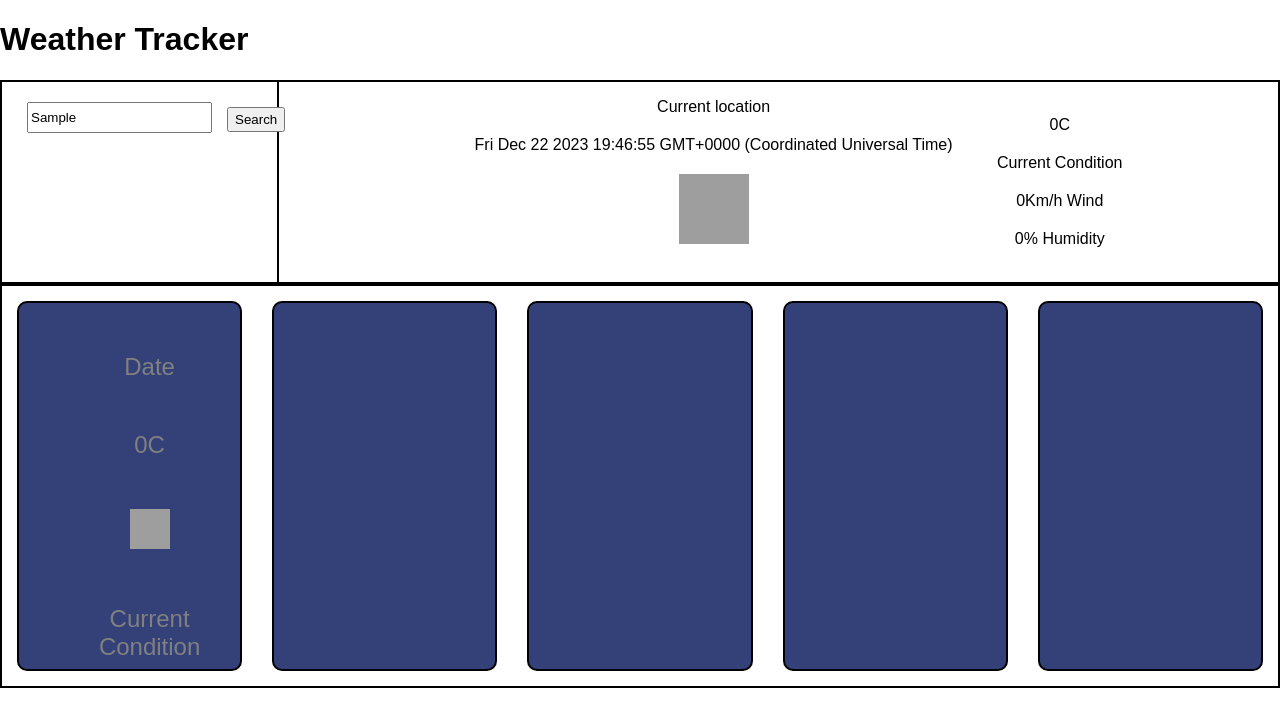
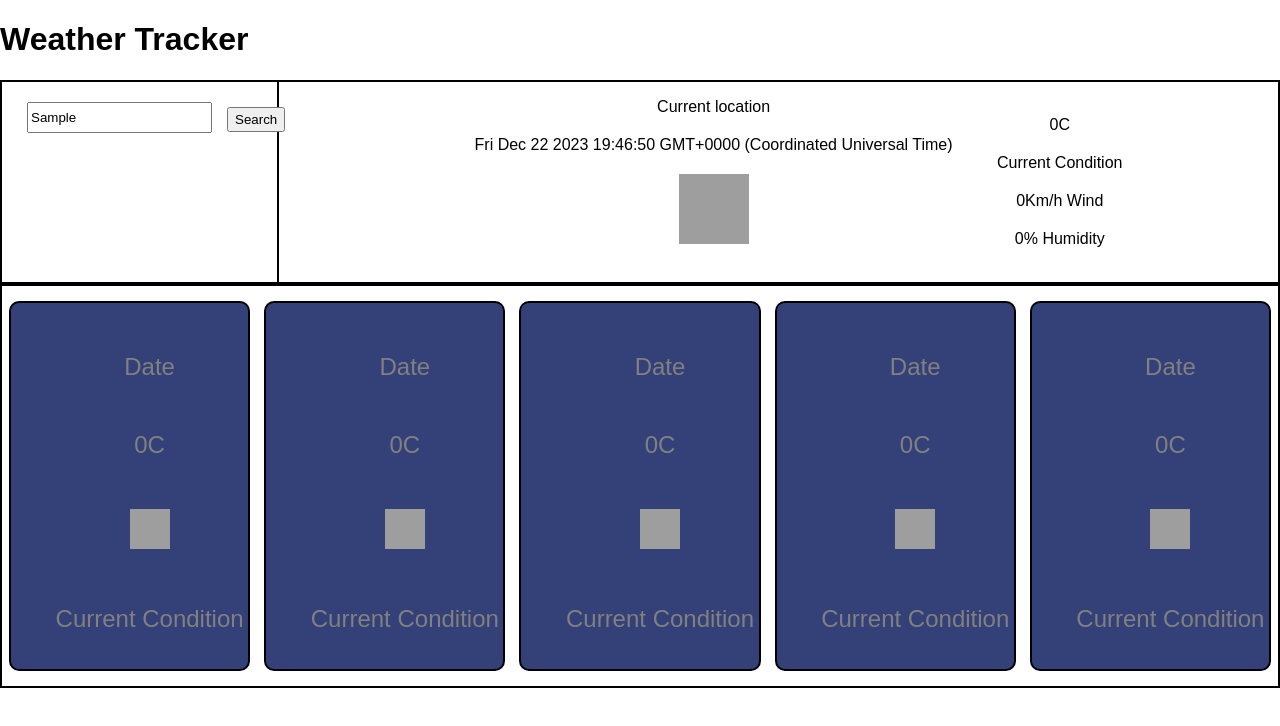
Before and after one commit to dannadlerp/weatherTracker, a plain HTML site: page index.html in a window 1280 px wide. Both pictures are taken after typing "Sample" into the empty fields and a click on the button "Search". Drawn offline with Linux system fonts and the light colour scheme; no server answers; grey boxes are pictures that could not be loaded.

Commit message:
Add files via upload
added all five future weather cards with proper marginilization, added new fetch call for future weather, created new variables for future weather, fixed bug - would throw error when loading page because city variable was null.

```diff
--- a/css/style.css
+++ b/css/style.css
@@ -31,7 +31,10 @@ float: left;
   width: 250px;
   border: 2px solid black;
   border-radius: 10px;
-  margin: 15px;
+  margin-top: 15px;
+  margin-bottom: 15px;
+  margin-left: 7px;
+  margin-right: 7px;
   background-color: rgb(52, 64, 120);
   font-size: x-large;
   }
--- a/index.html
+++ b/index.html
@@ -35,12 +35,39 @@
             <li id="card1-img"><img src="https://upload.wikimedia.org/wikipedia/commons/thumb/3/31/ProhibitionSign2.svg/640px-ProhibitionSign2.svg.png" alt="no weather icon" height="40px" width="40px"></li>
             <li id="card1-desc">Current Condition</li>
         </ul>
-
     </div>
-    <div id="weather-card2" class="card"></div>
-    <div id="weather-card3" class="card"></div>
-    <div id="weather-card4" class="card"></div>
-    <div id="weather-card5" class="card"></div>
+    <div id="weather-card2" class="card">
+        <ul style="list-style-type: none;">
+            <li id="card2-date">Date</li>
+            <li id="card2-temp">0C</li>
+            <li id="card2-img"><img src="https://upload.wikimedia.org/wikipedia/commons/thumb/3/31/ProhibitionSign2.svg/640px-ProhibitionSign2.svg.png" alt="no weather icon" height="40px" width="40px"></li>
+            <li id="card2-desc">Current Condition</li>
+        </ul>
+    </div>
+    <div id="weather-card3" class="card">
+        <ul style="list-style-type: none;">
+            <li id="card3-date">Date</li>
+            <li id="card3-temp">0C</li>
+            <li id="card3-img"><img src="https://upload.wikimedia.org/wikipedia/commons/thumb/3/31/ProhibitionSign2.svg/640px-ProhibitionSign2.svg.png" alt="no weather icon" height="40px" width="40px"></li>
+            <li id="card3-desc">Current Condition</li>
+        </ul>
+    </div>
+    <div id="weather-card4" class="card">
+        <ul style="list-style-type: none;">
+            <li id="card4-date">Date</li>
+            <li id="card4-temp">0C</li>
+            <li id="card4-img"><img src="https://upload.wikimedia.org/wikipedia/commons/thumb/3/31/ProhibitionSign2.svg/640px-ProhibitionSign2.svg.png" alt="no weather icon" height="40px" width="40px"></li>
+            <li id="card4-desc">Current Condition</li>
+        </ul>
+    </div>
+    <div id="weather-card5" class="card">
+        <ul style="list-style-type: none;">
+            <li id="card5-date">Date</li>
+            <li id="card5-temp">0C</li>
+            <li id="card5-img"><img src="https://upload.wikimedia.org/wikipedia/commons/thumb/3/31/ProhibitionSign2.svg/640px-ProhibitionSign2.svg.png" alt="no weather icon" height="40px" width="40px"></li>
+            <li id="card5-desc">Current Condition</li>
+        </ul>
+    </div>
 </section>
 </main>
     <script src="./index.js"> </script>
--- a/index.js
+++ b/index.js
@@ -1,33 +1,33 @@
+let currentDate = new Date(); //gets current date;
+let currentDayDate = currentDate.getDate();
+let currentMonth = (currentDate.getMonth()+1);
+let currentYear = (currentDate.getFullYear() % 100);
+document.getElementById(`currentdate`).innerHTML = currentDate;
 
 
 function clickSearchBtn() {
    let SearchField = document.getElementById("location-search");
-  let city = SearchField.value;
+   let city = SearchField.value;
    let geoLat = 43.5789;
    let geoLon = 79.6583;
    let weatherInfo = {name: "weatherApp"};
-   //const apiURL = `https://api.openweathermap.org/data/2.5/forecast?lat=${geoLat}&lon=${geoLon}&appid=${apiKey}`;
-
    const sunnyimg = "https://icons.iconarchive.com/icons/icons-land/weather/256/Sunny-icon.png";
    const cloudyimg = "https://static.vecteezy.com/system/resources/previews/000/441/101/original/cloudy-vector-icon.jpg";
    const rainyimg = "https://png.pngtree.com/png-clipart/20200225/original/pngtree-rain-icon-creative-design-template-png-image_5259110.jpg";
-   const snowyimg = "https://previews.123rf.com/images/oldwhitewolf/oldwhitewolf1606/oldwhitewolf160600007/58313312-fully-snowy-icon-template-glossy-blue-cloud-object-glossy-blue-snowflakes-objects-snowy-icon.jpg";
-   let currentDate = new Date(); //gets current date;
-   let currentDayDate = currentDate.getDate();
-   let currentMonth = (currentDate.getMonth()+1);
-   let currentYear = (currentDate.getFullYear() % 100);
-   document.getElementById(`currentdate`).innerHTML = currentDate;
+   const snowyimg = "https://cdn-icons-png.flaticon.com/512/1779/1779932.png";
+   const fogimg = "https://cdn.icon-icons.com/icons2/1370/PNG/512/if-weather-30-2682821_90800.png";
 
-   //retrieve api and convert with json
-   const apiKey = '80b66692cc83d65b511d9584d9a227b7';
-   const apiURL = `https://api.openweathermap.org/data/2.5/weather?q=${city}&appid=${apiKey}`;
+   //retrieve api and convert with json if search field is not empty
+   if (city != "") {
+      const apiKey = '80b66692cc83d65b511d9584d9a227b7';
+      const apiURL = `https://api.openweathermap.org/data/2.5/weather?q=${city}&appid=${apiKey}`;
+
    fetch(apiURL)
    .then(function (response) {
       return response.json();
    })
 
    .then(function (data) {
-      //function searchCityInfo(params) {
 
          console.log(data);
          weatherInfo.cityName = data.name;
@@ -37,17 +37,23 @@ function clickSearchBtn() {
       weatherInfo.country = data.country;
       geoLat = data.coord.lat;
       geoLon = data.coord.lon;
-   //weatherInfo.weatherArray = data.list;
-   //weatherInfo.dateTime = data.list[hour].dt_txt;
-  // weatherInfo.pop = data.list[hour].pop;
-  weatherInfo.desc = data.weather[0].main;
-  //   weatherInfo.detail = data.list[hour].weather[0].description;
-  //   weatherInfo.windDegrees = data.list[hour].wind.deg;
-  //   weatherInfo.windGust = data.list[hour].wind.dgust;
-  //   weatherInfo.windSpd = data.list[hour].wind.speed;
-  //   function displayWeatherInfo() {
-     console.log(weatherInfo.cityName);
-     console.log(`${weatherInfo.temp}C`);
+      const apiURL2 = `https://api.openweathermap.org/data/2.5/forecast?lat=${geoLat}&lon=${geoLon}&appid=${apiKey}`;
+
+      fetch(apiURL2)
+         .then(function (response2) {
+         return response2.json();
+          })
+
+         .then(function (data) {
+         console.log(data);
+         })
+         //if cardnumber 1 = 6, 2 = 14 , 3 = 22 , 4 = 30 , 5 = 38
+
+   // weatherInfo.tempFut = `${data.list[cardNumber].main.temp}C`;
+   //weatherInfo.humidFut = `${data.list[cardNumber].main.humidity}% Humid.`;
+   //weatherInfo.descFut = data.list[cardNumber].weather[0].main;
+   //weatherInfo.windFut = `${data.list[cardNumber].wind.gust}km/h`;
+   //console.log(weatherInfo.tempFut);
      console.log(weatherInfo.desc);
      console.log(`Humidity: ${weatherInfo.humid}%`);
      console.log(`Wind Gusts: ${weatherInfo.wind}km/H`);
@@ -56,9 +62,14 @@ function clickSearchBtn() {
      //}
 
       function generateCards(cardNumber) {
+         let futureDate = new Date(currentDate); //gets future date;
+         futureDate.setDate(currentDate.getDate() + cardNumber);
+let futureDayDate = futureDate.getDate();
+let futureMonth = (futureDate.getMonth()+1);
+let futureYear = (futureDate.getFullYear() % 100);
          let generatedDate = document.getElementById(`card${cardNumber}-date`);
-         console.log(`date is ${generatedDate.value}`);
-         console.log(`${currentDayDate}/${currentMonth}/${currentYear}`);
+//         console.log(`date is ${generatedDate.value}`);
+ //        console.log(`${futureDayDate}/${futureMonth}/${futureYear}`);
          generatedDate.innerHTML = currentDate;
          let SearchField = document.getElementById("location-search");
          city = SearchField.value;
@@ -79,17 +90,22 @@ function clickSearchBtn() {
             setCurrentImg.src = sunnyimg;
          } else if (weatherInfo.desc === "Rain") {
             setCurrentImg.src = rainyimg;
-         } else if (weatherInfo.desc === "Snowy") {
+         } else if (weatherInfo.desc === "Snow") {
             setCurrentImg.src = snowyimg;
+         } else if (weatherInfo.desc === "Fog" || "Mist") {
+            setCurrentImg.src = fogimg;
          }
-         //setCurrentImg.src = sunnyimg;
-         console.log(`date is ${generatedDate.value}`);
-         console.log(currentDate);
+ //           console.log(`date is ${generatedDate.value}`);
+ //        console.log(futureDate);
          generatedDate.innerHTML = `${currentDayDate+cardNumber}/${currentMonth}/${currentYear}`;
       }
+
       generateCards(1);
-//}
-let currentWeather = sunnyimg;
+      generateCards(2);
+      generateCards(3);
+      generateCards(4);
+      generateCards(5);
+/* let currentWeather = sunnyimg;
 if(weatherInfo.desc === "Clouds") {
 currentWeather = cloudyimg;
 } else if(weatherInfo.desc === "Rain") {
@@ -98,17 +114,10 @@ currentWeather = cloudyimg;
    currentWeather = snowyimg;
 const loadWeatherCardData = (date, icon, temp, wind, humidity) =>  console.log(date, icon, temp, wind, humidity);
 
-
-/* let srchBtn = document.getElementById('search-button');
-      srchBtn.onclick = function clickedButton() {
-         console.log('hello');
-         loadWeatherCardData(weatherInfo.name, currentWeather, weatherInfo.temp, weatherInfo.wind, weatherInfo.humid);
-         createCard(Card1);
-      } */
-
    console.log(weatherInfo);
-}
+} */
 })
 };
-//const srchBtn = document.getElementById("search-button");
-document.addEventListener("click", clickSearchBtn);
+}
+const srchBtn = document.getElementById("search-button");
+srchBtn.addEventListener("click", clickSearchBtn);
```
